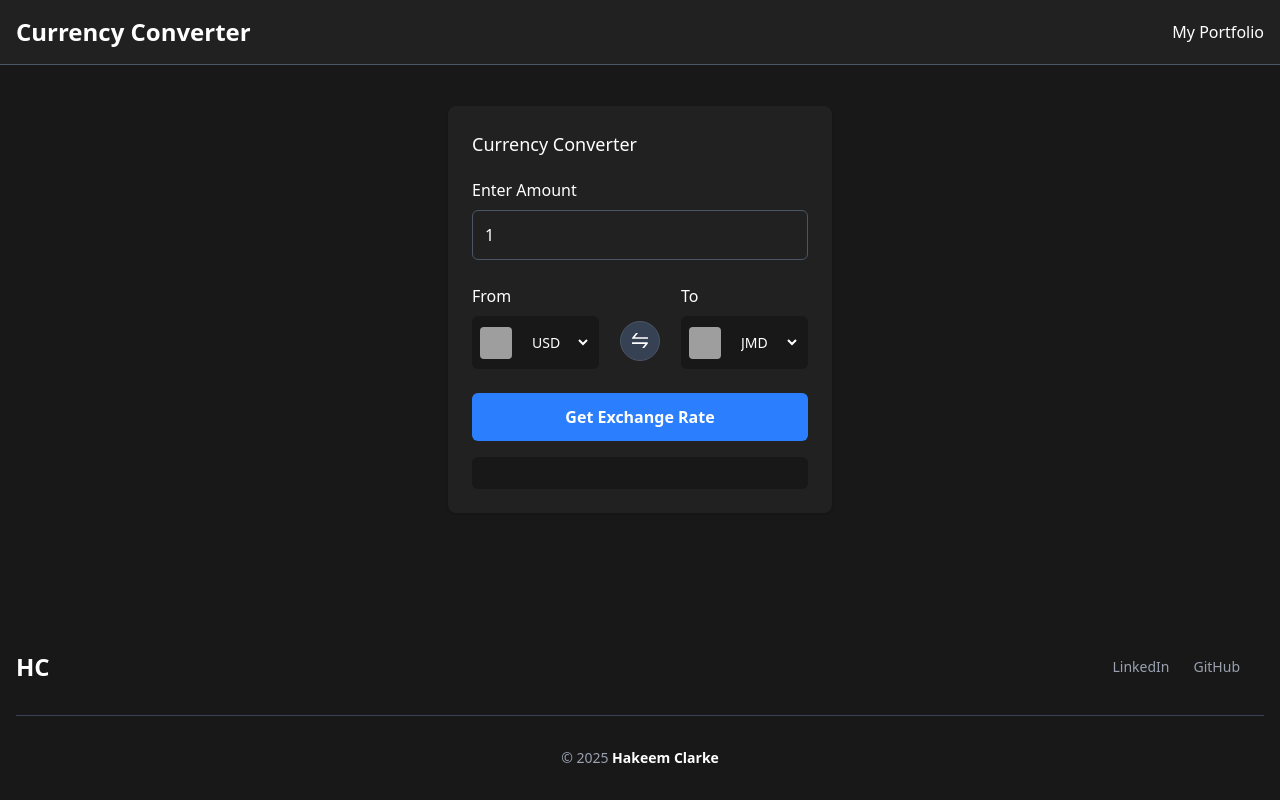
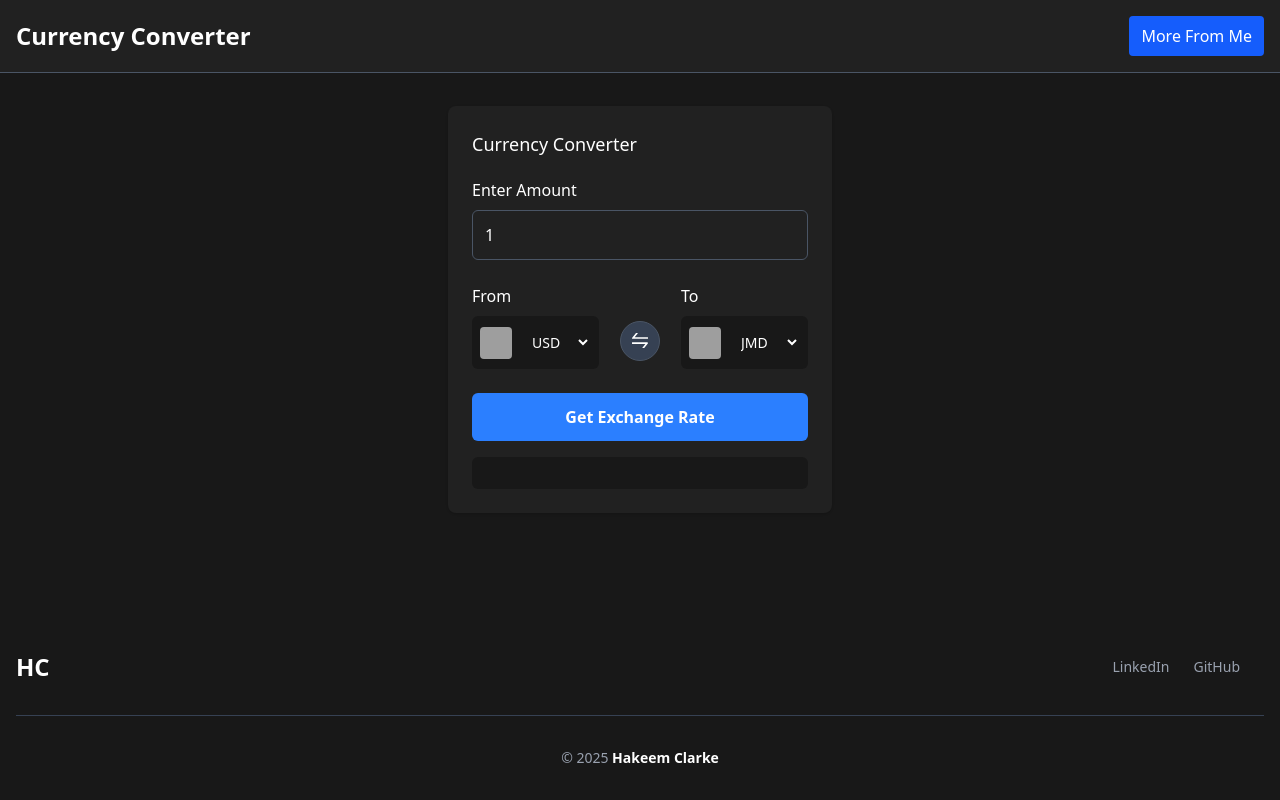
Before and after one commit to hakeem-jc/currency-converter, a Next.js app: page / in a window 1280 px wide. Built offline with nearby package versions, Linux system fonts and the light colour scheme; grey boxes are pictures that could not be loaded.

Commit message:
feat: Update header

```diff
--- a/app/components/Header.tsx
+++ b/app/components/Header.tsx
@@ -9,17 +9,13 @@ const Header = () => {
         </h5>
 
         <div className="items-center justify-between flex w-auto order-1">
-          <ul className="flex flex-col p-4 md:p-0 mt-4 font-medium border border-gray-700 rounded-lg bg-gray-800 md:space-x-8 rtl:space-x-reverse md:flex-row md:mt-0 md:border-0 md:bg-transparent">
-            <li>
-              <a
-                href="https://www.hakeemclarke.com/"
-                className="block py-2 px-3 text-white bg-blue-700 rounded-sm md:bg-transparent md:p-0"
-                aria-current="page"
-              >
-                My Portfolio
-              </a>
-            </li>
-          </ul>
+          <a
+            href="https://www.hakeemclarke.com/"
+            className="block py-2 px-3 text-white bg-blue-600 rounded-sm"
+            aria-current="page"
+          >
+            More From Me
+          </a>
         </div>
       </div>
     </nav>
```
